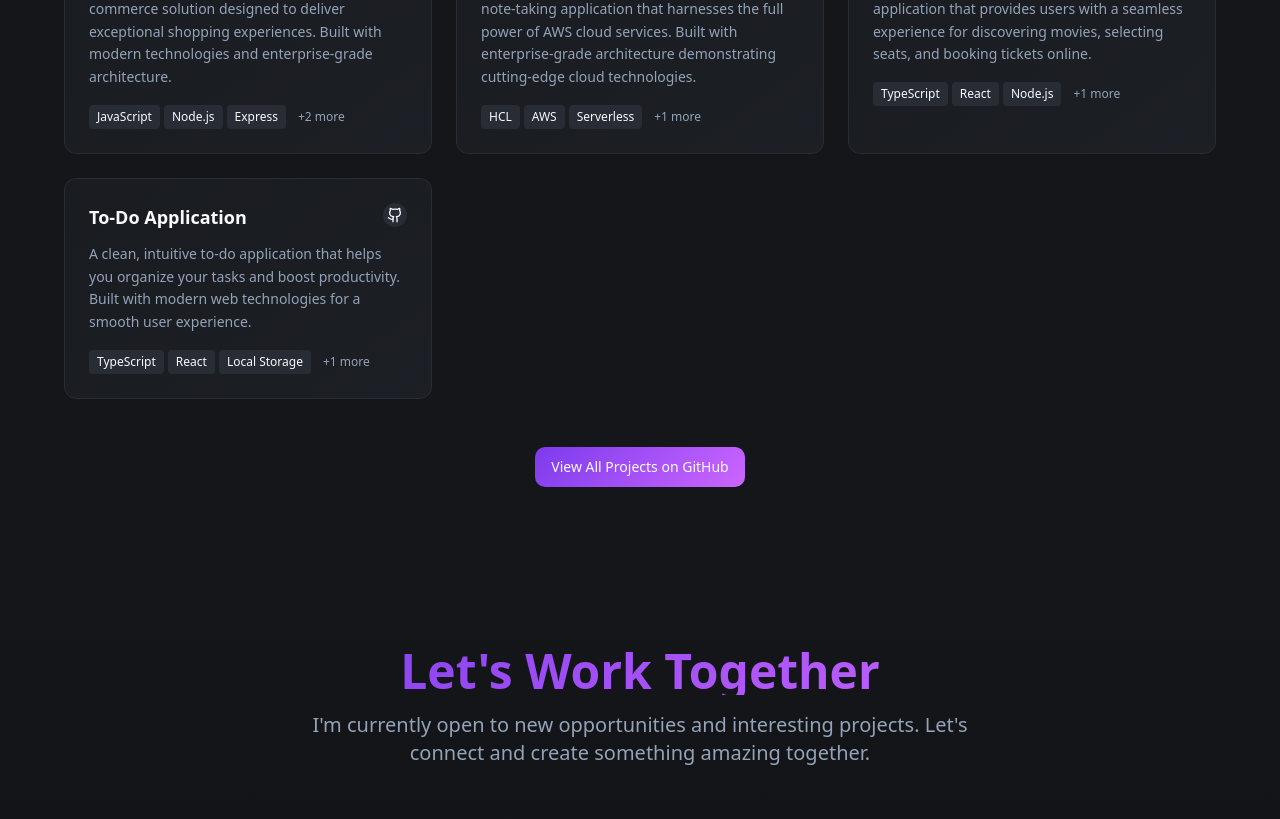
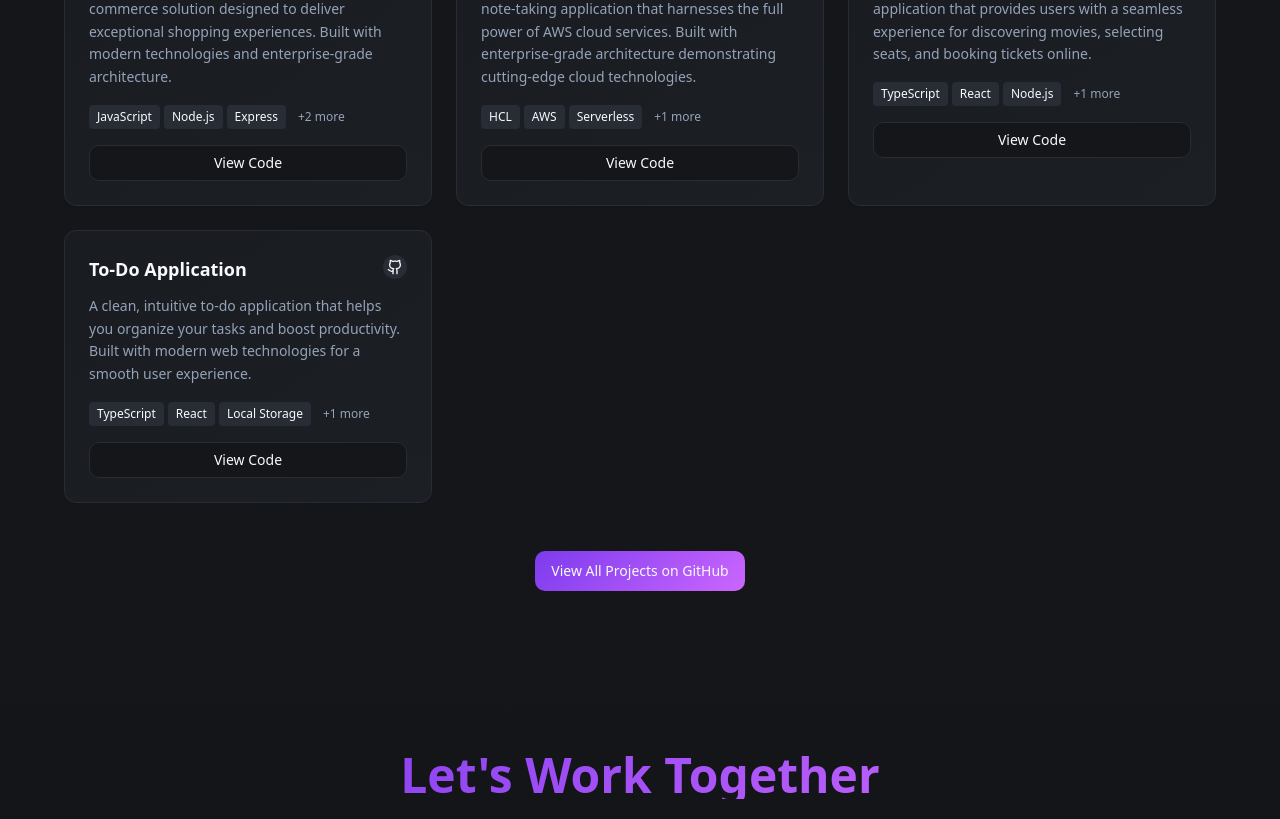
Before and after one commit to Sajidrahman-tech/saajid-portfolio-premium-touch, a React (Vite) app: page / in a window 1280 px wide. Shown: the part 2600-3419 px from the top of the page. Built offline with nearby package versions, Linux system fonts and the light colour scheme.

Commit message:
Add view code to projects
Add "View Code" links to all project cards.

```diff
--- a/src/components/Projects.tsx
+++ b/src/components/Projects.tsx
@@ -149,7 +149,7 @@ const Projects = () => {
                   {project.description}
                 </p>
 
-                <div className="flex flex-wrap gap-1">
+                <div className="flex flex-wrap gap-1 mb-4">
                   {project.technologies.slice(0, 3).map((tech, techIndex) => (
                     <span
                       key={techIndex}
@@ -164,6 +164,16 @@ const Projects = () => {
                     </span>
                   )}
                 </div>
+
+                <a
+                  href={project.githubUrl}
+                  target="_blank"
+                  rel="noopener noreferrer"
+                >
+                  <Button variant="outline" size="sm" className="w-full">
+                    View Code
+                  </Button>
+                </a>
               </Card>
             ))}
           </div>
```
